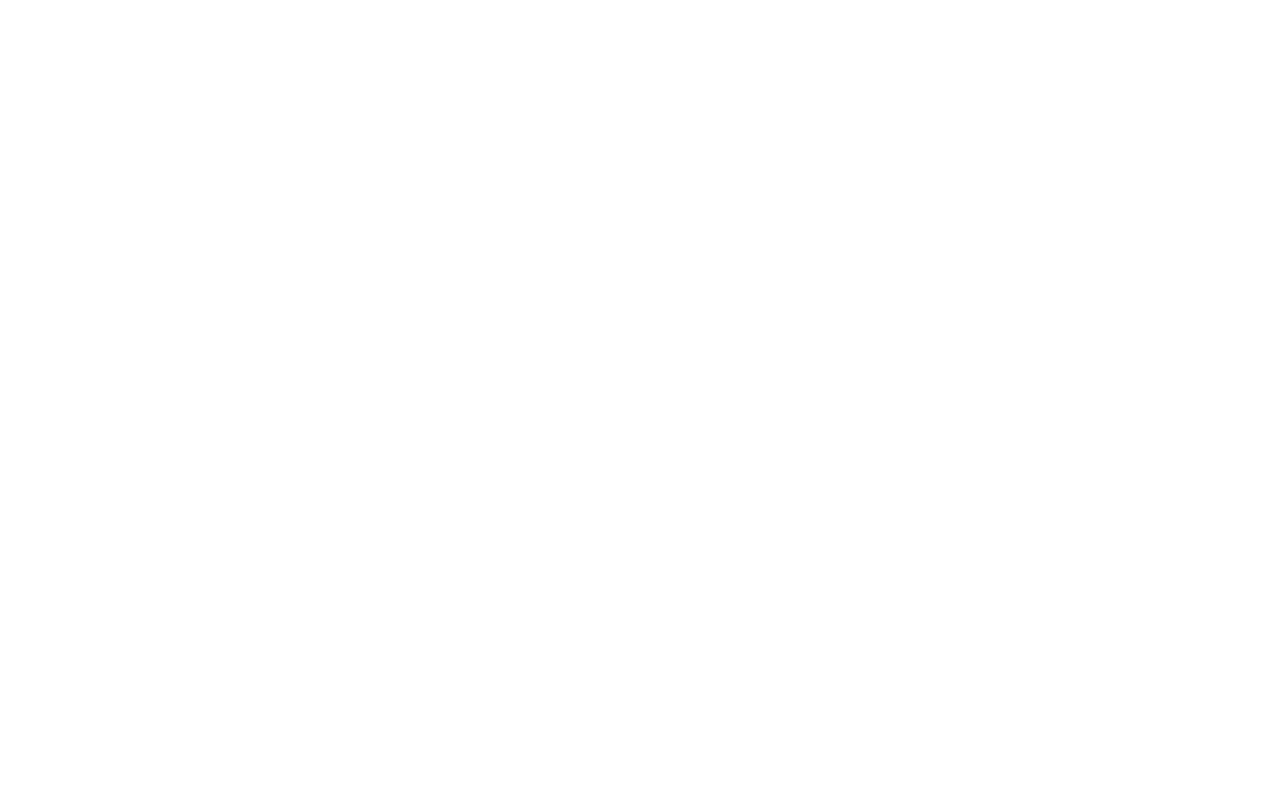
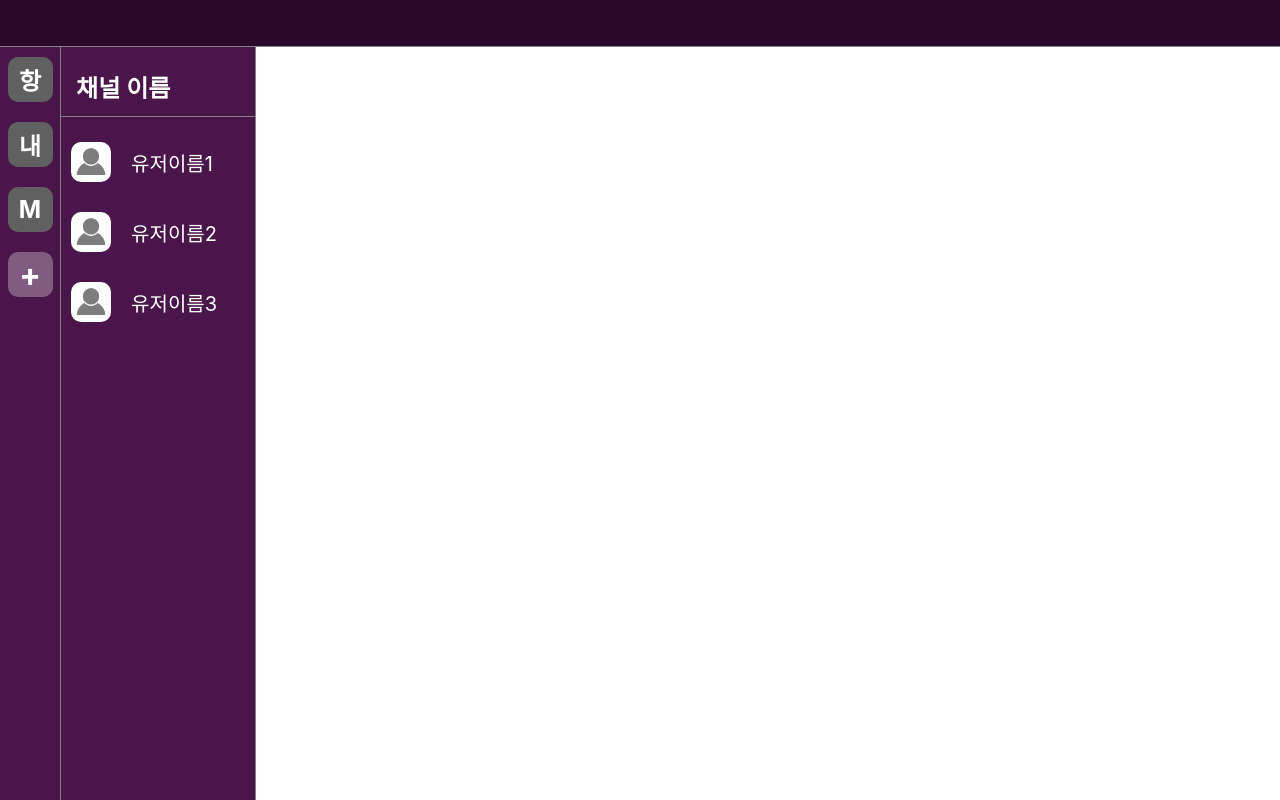
Before and after one commit to IngJun/clone_slack, a React (Create React App) app: page / in a window 1280 px wide. Built offline with nearby package versions, Linux system fonts and the light colour scheme.

Commit message:
feat: 메뉴 레이아웃

```diff
--- a/src/App.css
+++ b/src/App.css
@@ -1,38 +1,3 @@
 .App {
   text-align: center;
 }
-
-.App-logo {
-  height: 40vmin;
-  pointer-events: none;
-}
-
-@media (prefers-reduced-motion: no-preference) {
-  .App-logo {
-    animation: App-logo-spin infinite 20s linear;
-  }
-}
-
-.App-header {
-  background-color: #282c34;
-  min-height: 100vh;
-  display: flex;
-  flex-direction: column;
-  align-items: center;
-  justify-content: center;
-  font-size: calc(10px + 2vmin);
-  color: white;
-}
-
-.App-link {
-  color: #61dafb;
-}
-
-@keyframes App-logo-spin {
-  from {
-    transform: rotate(0deg);
-  }
-  to {
-    transform: rotate(360deg);
-  }
-}
--- a/src/App.js
+++ b/src/App.js
@@ -1,11 +1,12 @@
 import { ThemeProvider } from "styled-components";
 import "./App.css";
+import MainPage from "./pages/mainpage";
 import theme from "./shared/themeStyle";
 
 function App() {
   return (
     <ThemeProvider theme={theme}>
-      <div className="App"></div>
+      <MainPage />
     </ThemeProvider>
   );
 }
--- /dev/null
+++ b/src/components/channelList/index.js
@@ -0,0 +1,47 @@
+import { ChannelIcon, ChannelListWrapper, PlusIcon } from "./style";
+
+const channels = [
+  {
+    channel_id: 1,
+    channelName: "항해",
+    isPrivate: true,
+    isOwner: "name",
+    description: "ff",
+  },
+  {
+    channel_id: 2,
+    channelName: "내 채널",
+    isPrivate: true,
+    isOwner: "name",
+    description: "ff",
+  },
+  {
+    channel_id: 3,
+    channelName: "My Channel",
+    isPrivate: true,
+    isOwner: "name",
+    description: "ff",
+  },
+];
+
+const ChannelList = () => {
+  // [GFT] api/channel/list
+  return (
+    <ChannelListWrapper>
+      {channels.map((channel) => (
+        <ChannelIcon key={channel.channel_id}>
+          {channel.channelName[0]}
+        </ChannelIcon>
+      ))}
+      <PlusIcon
+        onClick={() => {
+          // [POST] api/channel
+        }}
+      >
+        +
+      </PlusIcon>
+    </ChannelListWrapper>
+  );
+};
+
+export default ChannelList;
--- /dev/null
+++ b/src/components/channelList/style.js
@@ -0,0 +1,33 @@
+import styled from "styled-components";
+
+export const ChannelListWrapper = styled.section`
+  width: 80px;
+  height: 100%;
+  padding-top: 10px;
+  border-right: 0.1px solid grey;
+  display: flex;
+  flex-direction: column;
+  align-items: center;
+  gap: 20px;
+`;
+
+export const ChannelIcon = styled.div`
+  width: 45px;
+  height: 45px;
+  display: flex;
+  justify-content: center;
+  align-items: center;
+
+  border-radius: 10px;
+  font-size: 24px;
+  font-weight: 700;
+  color: white;
+  cursor: pointer;
+  background-color: ${(props) => props.theme.palette.dark_grey};
+`;
+
+export const PlusIcon = styled(ChannelIcon)`
+  font-size: 32px;
+  background-color: rgba(255, 255, 255, 0.3);
+  color: white;
+`;
--- /dev/null
+++ b/src/components/userList/index.js
@@ -0,0 +1,39 @@
+import {
+  ChannelInfo,
+  UserContainer,
+  UserListWrapper,
+  UserProfileImage,
+  UserProfileImageBox,
+} from "./style";
+const userData = [
+  {
+    username: "유저이름1",
+    nickname: "닉네임",
+  },
+  {
+    username: "유저이름2",
+    nickname: "닉네임",
+  },
+  {
+    username: "유저이름3",
+    nickname: "닉네임",
+  },
+];
+
+const UserList = () => {
+  return (
+    <UserListWrapper>
+      <ChannelInfo>채널 이름</ChannelInfo>
+      {userData.map((user) => (
+        <UserContainer>
+          <UserProfileImageBox>
+            <UserProfileImage src="images/profile.png" />
+          </UserProfileImageBox>
+          {user.username}
+        </UserContainer>
+      ))}
+    </UserListWrapper>
+  );
+};
+
+export default UserList;
--- /dev/null
+++ b/src/components/userList/style.js
@@ -0,0 +1,46 @@
+import styled from "styled-components";
+
+export const UserListWrapper = styled.section`
+  width: 100%;
+  height: 100%;
+  padding-top: 10px;
+  display: flex;
+  flex-direction: column;
+  gap: 20px;
+`;
+export const ChannelInfo = styled.div`
+  width: 100%;
+  height: 60px;
+  display: flex;
+  align-items: center;
+  padding: 15px;
+  border-bottom: 0.1px solid grey;
+  color: white;
+  font-size: 24px;
+  font-weight: 600;
+`;
+export const UserContainer = styled.div`
+  width: 100%;
+  height: 50px;
+  padding: 10px;
+  /* background-color: red; */
+  display: flex;
+  align-items: center;
+  font-size: 20px;
+  color: white;
+`;
+
+export const UserProfileImageBox = styled.div`
+  width: 40px;
+  height: 40px;
+  object-fit: scale-down;
+  border-radius: 10px;
+  margin-right: 20px;
+  background-color: white;
+  cursor: pointer;
+`;
+export const UserProfileImage = styled.img`
+  width: 40px;
+  height: 40px;
+  object-fit: scale-down;
+`;
--- a/src/index.css
+++ b/src/index.css
@@ -1,13 +1,19 @@
+*,
+*::before,
+*::after {
+  box-sizing: border-box;
+}
 body {
   margin: 0;
-  font-family: -apple-system, BlinkMacSystemFont, 'Segoe UI', 'Roboto', 'Oxygen',
-    'Ubuntu', 'Cantarell', 'Fira Sans', 'Droid Sans', 'Helvetica Neue',
+  padding: 0;
+  font-family: -apple-system, BlinkMacSystemFont, "Segoe UI", "Roboto", "Oxygen",
+    "Ubuntu", "Cantarell", "Fira Sans", "Droid Sans", "Helvetica Neue",
     sans-serif;
   -webkit-font-smoothing: antialiased;
   -moz-osx-font-smoothing: grayscale;
 }
 
 code {
-  font-family: source-code-pro, Menlo, Monaco, Consolas, 'Courier New',
+  font-family: source-code-pro, Menlo, Monaco, Consolas, "Courier New",
     monospace;
 }
--- a/src/pages/mainpage.js
+++ b/src/pages/mainpage.js
@@ -1,12 +1,58 @@
+import styled from "styled-components";
+import ChannelList from "../components/channelList";
+import UserList from "../components/userList";
+
 const MainPage = () => {
-  return <div></div>;
+  return (
+    <MainPageWrapper>
+      <Header></Header>
+      <BodyWrapper>
+        <MenuWrapper>
+          <ChannelList />
+          <UserList />
+        </MenuWrapper>
+        <ChattingWrapper></ChattingWrapper>
+      </BodyWrapper>
+    </MainPageWrapper>
+  );
 };
 
 export default MainPage;
 
 // 필요 레이아웃
 // Header
-// ChannelList
+// MenuWrapper
 // UserList
-// ChattingSpace
+// ChattingWrapper
 // InputBox
+
+const MainPageWrapper = styled.div`
+  width: 100%;
+  height: 100vh;
+  display: flex;
+  flex-direction: column;
+`;
+
+const Header = styled.header`
+  width: 100%;
+  height: 50px;
+  border-bottom: 0.1px solid grey;
+
+  background-color: ${(props) => props.theme.palette.deep_purple};
+`;
+const BodyWrapper = styled.div`
+  height: 100%;
+  display: flex;
+`;
+const MenuWrapper = styled.div`
+  width: 20%;
+  height: 100%;
+  border-right: 0.1px solid grey;
+  display: flex;
+  background-color: ${(props) => props.theme.palette.purple};
+`;
+const ChattingWrapper = styled.div`
+  width: 80%;
+  height: 100%;
+  background-color: white;
+`;
--- a/src/shared/themeStyle.js
+++ b/src/shared/themeStyle.js
@@ -19,6 +19,8 @@
 const palette = {
   purple: "#4A154B",
   deep_purple: "#2A092A",
+  light_grey: "#BDBDBD",
+  dark_grey: "#616061",
 };
 
 const theme = {
```
Also changed, not shown: public/images/profile.png (added).
